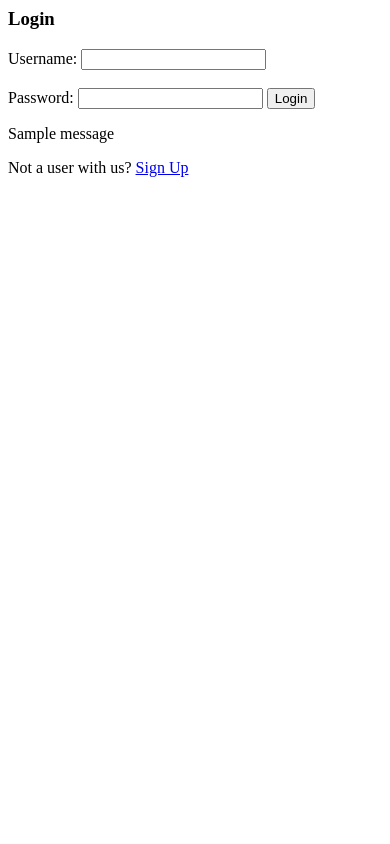
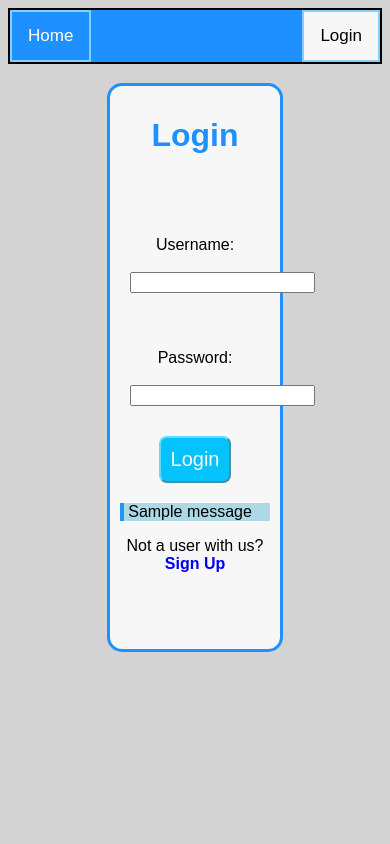
Before and after one commit to pacrae359/djangotestwork, a Django app: page /polls/login/ in a window 390 px wide. Run offline with Django 5.2, Linux system fonts and the light colour scheme; tables that the repository leaves empty hold one stand-in row (values such as "Sample post"); one stand-in notice (Sample message) is shown.

Commit message:
Added testing for Login and Signup Pages and CSS Updates

```diff
--- a/polls/static/polls/style.css
+++ b/polls/static/polls/style.css
@@ -1,11 +1,216 @@
-li a {
+body {
 
-	color: green;
+	font-family:Arial, sans-serif;
+	background-color: lightgrey;
 
 }
 
-body {
+.pollstitle{
 
-	background: white url("images/background.png") no-repeat;
+	color: dodgerblue;
+	font-size: 60px;
+	text-align: center;
 
 }
+
+.topbar{
+
+	background-color: dodgerblue;
+	overflow: hidden;
+	border-color: black;
+	border-style: solid;
+	border-width: 2px;
+
+}
+
+.topbar a {
+
+	float: left;
+	color: white;
+	text-align: center;
+	padding: 14px 16px;
+	text-decoration: none;
+	font-size: 17px;
+	border-color: lightskyblue;
+	border-style: solid;
+	border-width: 2px;
+
+}
+
+.topbar a:hover {
+
+	background-color: #f7f7f7;
+	color: black;
+
+}
+
+.topbar a.active {
+
+  	background-color: #f7f7f7;
+  	color: black;
+
+}
+
+#loginout{
+
+	float: right !important;
+
+}
+
+#loginout:hover{
+
+	background-color: #f7f7f7;
+	color:black;
+
+}
+
+.center {
+
+	margin: 0 auto;
+	margin-top: 1%;
+	width: 80%;
+	border-radius: 10px !important;
+	border-color: dodgerblue;
+	border-style: solid;
+	padding: 1%;
+	background:#f7f7f7;
+	height: 95%;
+	overflow: auto;
+
+}
+
+/* removes bullet points from list elements */
+.indexlist{
+
+	list-style-type: none;
+
+}
+/* creates flex box for the list of questions being displayed */
+.questionswrapper{
+
+	display:flex;
+	flex-direction: column;
+
+}
+
+.questiondiv{
+
+	padding: 20px;
+	border-radius: 6px !important;
+	border-color: #03c2fc !important;
+	border-style: solid;
+	width: 60%;
+	font-size: 20px;
+	margin-right: 20;
+	margin-left: auto;
+	margin-top: 10px;
+	min-height: 50px;
+	max-height: 125px;
+	overflow: auto !important;
+	align-content: center;
+
+}
+
+.questionline{
+
+	text-align: center !important;
+	vertical-align: middle;
+	font-size: clamp(25px, 50%, 40px);
+	word-wrap: break-word;
+
+}
+
+.questionlink{
+
+	font-weight: bold;
+	text-decoration: none !important;
+	color:black;
+
+}
+
+.questionlink:hover{
+
+	text-decoration: underline !important;
+
+}
+
+.questionlink:visited{
+
+	color:purple;
+
+}
+
+.signup{
+
+	font-weight: bold;
+	text-decoration: none !important;
+
+}
+
+.logforms{
+
+	margin: auto;
+	width: 40%;
+	border-radius: 15px !important;
+	border-color: dodgerblue !important;
+	border-style: solid;
+	padding: 10px;
+	margin-top: 5%;
+	background:#f7f7f7;
+
+}
+
+.logfield{
+
+	text-align: center;
+	padding:10px;
+
+}
+
+.logbutton{
+
+	display:block;
+	margin:0 auto;
+	margin-top: 20px;
+	margin-bottom: 20px;
+	padding:10px;
+	font-size:20px;
+	color: #f7f7f7;
+	background-color: #03c2fc;
+	justify-content: center;
+	border-radius: 8px;
+	border-color: #66d8fa;
+
+}
+
+.logbutton:hover{
+
+	background-color: #66d8fa;
+	border-color: #03c2fc;
+
+}
+
+.logtitle{
+
+	text-align: center;
+	font-weight: bold;
+	color:dodgerblue;
+	padding-bottom: 50px;
+
+}
+
+.logfooter{
+
+	text-align: center;
+	padding-bottom: 50px;
+
+}
+
+.messages{
+
+	padding-left: 4px;
+	border-left: 4px solid !important;
+	border-color: #2196F3 !important;
+	background-color: #ADD8E6 !important;
+
+}
--- a/polls/templates/polls/login.html
+++ b/polls/templates/polls/login.html
@@ -1,17 +1,33 @@
-<h3> Login </h3>
+{% load static %}
+
+<link rel="stylesheet" href="{% static 'polls/style.css' %}">
+
+<div class="topbar">
+    <a href="{% url 'polls:index' %}"> Home </a>
+    <a class="active" id="loginout" href="{% url 'polls:login' %}"> Login </a>
+</div>
+
+<div class="logforms">
+<h1 class="logtitle"> Login </h1>
 <form method="POST" action="">
 	{% csrf_token %}
+	<div class="logfield">
 	<label for="username"> Username: </label>
+	<br><br>
 	<input type="text" id="username" name="username">
+	</div>
 	<br><br>
+	<div class="logfield">
 	<label for="password"> Password: </label>
+	<br><br>
 	<input type="password" id="password" name="password">
-
-	<input type="submit" value="Login">
+	</div>
+	<input class="logbutton" type="submit" value="Login">
 </form>
 
 {% for message in messages %}
-	<p id="messages"> {{ message }} </p>
+	<p id="messages" class="messages"> {{ message }} </p>
 {% endfor %}
 
-Not a user with us? <a href="{% url 'polls:register' %}"> Sign Up </a>
+<p class="logfooter">Not a user with us? <a class="signup" href="{% url 'polls:register' %}"> Sign Up </a> </p>
+</div>
--- a/polls/views.py
+++ b/polls/views.py
@@ -62,20 +62,22 @@ class ResultsView(generic.DetailView):
 			return Question.objects.filter(pub_date__lte=timezone.now()).exclude(choice__question_id__isnull = True)
 
 def loginPage(request):
-	if request.method == 'POST':
-		username = request.POST.get('username')
-		password = request.POST.get('password')
+	if not request.user.is_authenticated:
+		if request.method == 'POST':
+			username = request.POST.get('username')
+			password = request.POST.get('password')
 
-		user = authenticate(request, username=username, password=password)
+			user = authenticate(request, username=username, password=password)
+			if user is not None:
+				login(request, user)
+				return redirect('polls:index')
+			else:
+				messages.info(request, 'This Username and Password combination is not recognised. Please Try Again!')
 
-		if user is not None:
-			login(request, user)
-			return redirect('polls:index')
-		else:
-			messages.info(request, 'This Username and Password combination is not recognised. Please Try Again!')
-
-	context = {}
-	return render(request, 'polls/login.html', context)
+		context = {}
+		return render(request, 'polls/login.html', context)
+	else:
+		return redirect('polls:index')
 
 def registerPage(request):
 	form = CreateUserForm()
```
Also changed, not shown: polls/templates/polls/detail.html (+11 -0 lines), polls/templates/polls/index.html (+17 -5 lines), polls/templates/polls/register.html (+25 -3 lines), polls/templates/polls/results.html (+11 -0 lines), polls/tests.py (+44 -0 lines).
